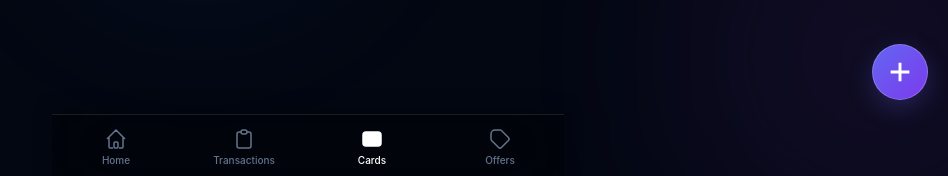
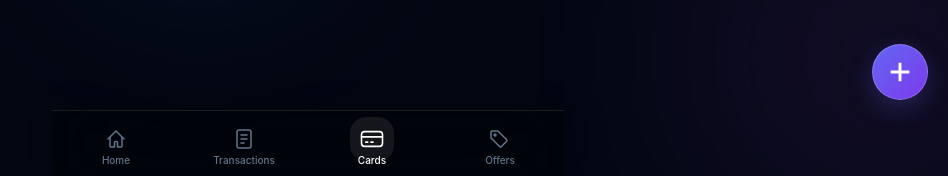
Before and after one commit to Naman7564/Cashback-tracker, a Django app: page /cards/ in a window 1280 px wide. Shown: the part 624-800 px from the top of the page, without its empty margins (332-1280 px from the left). Run offline with Django 5.2, Linux system fonts and the light colour scheme; data that the repository does not hold is empty; some libraries are stand-ins or nearby versions.

Commit message:
feat: redesign bottom nav icons with SF-style outlines + active pill
- New clean SVG icons: house, document/ledger, credit card, price tag
- All 1.5px stroke, stroke-linecap/linejoin round (SF Symbols style)
- Active state: white stroke + bg-white/8 squircle pill (44x44 rounded-2xl)
- Inactive: slate-600 (#64748b) stroke, no background
- Tap feedback: scale(0.92) on :active, scale(1.05) on active tab
- CSS-driven state toggle via .active class (no JS attribute manipulation)
- 200ms ease transitions on stroke color and pill opacity

Co-Authored-By: Claude <noreply@anthropic.com>

```diff
--- a/static/js/app.js
+++ b/static/js/app.js
@@ -36,18 +36,7 @@ function navigate(page) {
 function updateTabBar() {
     document.querySelectorAll('.nav-tab').forEach(tab => {
         const isActive = tab.dataset.page === currentPage;
-        const icon = tab.querySelector('.nav-icon');
-        if (isActive) {
-            icon.setAttribute('fill', 'currentColor');
-            icon.setAttribute('stroke', 'currentColor');
-            tab.classList.add('text-white');
-            tab.classList.remove('text-slate-500');
-        } else {
-            icon.setAttribute('fill', 'none');
-            icon.setAttribute('stroke', 'currentColor');
-            tab.classList.remove('text-white');
-            tab.classList.add('text-slate-500');
-        }
+        tab.classList.toggle('active', isActive);
     });
 }
 
--- a/templates/index.html
+++ b/templates/index.html
@@ -89,6 +89,13 @@
         .glass-input:focus { border-color: rgba(99,102,241,0.6); box-shadow: 0 0 0 2px rgba(99,102,241,0.1); }
         /* Glow dot */
         .glow-dot { border-radius: 50%; }
+        /* Nav tab tap */
+        .nav-tab:active .nav-icon { transform: scale(0.92); }
+        .nav-tab.active .nav-pill { opacity: 1; background: rgba(255,255,255,0.08); backdrop-filter: blur(12px); -webkit-backdrop-filter: blur(12px); }
+        .nav-tab.active .nav-icon { stroke: #fff; transform: scale(1.05); }
+        .nav-tab.active .nav-label { color: #fff; }
+        .nav-tab:not(.active) .nav-icon { stroke: #64748b; }
+        .nav-tab:not(.active) .nav-label { color: #64748b; }
     </style>
 </head>
 <body class="max-w-lg mx-auto relative">
@@ -261,22 +268,46 @@
     <!-- ===== BOTTOM TAB BAR ===== -->
     <nav class="fixed bottom-0 left-0 right-0 z-30 max-w-lg mx-auto">
         <div class="bg-black/40 backdrop-blur-2xl border-t border-white/10" style="padding-bottom: env(safe-area-inset-bottom, 0px); box-shadow: 0 -4px 20px rgba(0,0,0,0.3);">
-            <div class="flex justify-around pt-2 pb-1">
-                <button onclick="navigate('home')" class="nav-tab flex flex-col items-center gap-0.5 min-w-[64px] py-1" data-page="home">
-                    <svg class="w-6 h-6 nav-icon" viewBox="0 0 24 24" stroke-width="1.5"><path class="nav-stroke" d="M3 12l2-2m0 0l7-7 7 7M5 10v10a1 1 0 001 1h3m10-11l2 2m-2-2v10a1 1 0 01-1 1h-3m-4 0a1 1 0 01-1-1v-4a1 1 0 011-1h2a1 1 0 011 1v4a1 1 0 01-1 1h-2z"/></svg>
-                    <span class="text-[10px] font-medium">Home</span>
+            <div class="flex justify-around pt-1.5 pb-1">
+                <!-- Home -->
+                <button onclick="navigate('home')" class="nav-tab relative flex flex-col items-center min-w-[64px] py-1 transition-all duration-200" data-page="home">
+                    <div class="nav-pill absolute top-0 w-11 h-11 rounded-2xl transition-all duration-200 opacity-0"></div>
+                    <svg class="w-6 h-6 nav-icon relative z-10 mt-1.5 transition-all duration-200" viewBox="0 0 24 24" fill="none" stroke="currentColor" stroke-width="1.5" stroke-linecap="round" stroke-linejoin="round">
+                        <path d="M4 12l8-8 8 8"/>
+                        <path d="M6 10.5V19a1 1 0 001 1h3.5v-4.5a1 1 0 011-1h1a1 1 0 011 1V20H17a1 1 0 001-1v-8.5"/>
+                    </svg>
+                    <span class="nav-label text-[10px] font-medium relative z-10 mt-0.5 transition-colors duration-200">Home</span>
                 </button>
-                <button onclick="navigate('transactions')" class="nav-tab flex flex-col items-center gap-0.5 min-w-[64px] py-1" data-page="transactions">
-                    <svg class="w-6 h-6 nav-icon" viewBox="0 0 24 24" stroke-width="1.5"><path class="nav-stroke" d="M9 5H7a2 2 0 00-2 2v12a2 2 0 002 2h10a2 2 0 002-2V7a2 2 0 00-2-2h-2M9 5a2 2 0 002 2h2a2 2 0 002-2M9 5a2 2 0 012-2h2a2 2 0 012 2"/></svg>
-                    <span class="text-[10px] font-medium">Transactions</span>
+                <!-- Transactions -->
+                <button onclick="navigate('transactions')" class="nav-tab relative flex flex-col items-center min-w-[64px] py-1 transition-all duration-200" data-page="transactions">
+                    <div class="nav-pill absolute top-0 w-11 h-11 rounded-2xl transition-all duration-200 opacity-0"></div>
+                    <svg class="w-6 h-6 nav-icon relative z-10 mt-1.5 transition-all duration-200" viewBox="0 0 24 24" fill="none" stroke="currentColor" stroke-width="1.5" stroke-linecap="round" stroke-linejoin="round">
+                        <rect x="5" y="3" width="14" height="18" rx="2"/>
+                        <line x1="9" y1="8" x2="15" y2="8"/>
+                        <line x1="9" y1="12" x2="15" y2="12"/>
+                        <line x1="9" y1="16" x2="12" y2="16"/>
+                    </svg>
+                    <span class="nav-label text-[10px] font-medium relative z-10 mt-0.5 transition-colors duration-200">Transactions</span>
                 </button>
-                <button onclick="navigate('cards')" class="nav-tab flex flex-col items-center gap-0.5 min-w-[64px] py-1" data-page="cards">
-                    <svg class="w-6 h-6 nav-icon" viewBox="0 0 24 24" stroke-width="1.5"><path class="nav-stroke" d="M3 10h18M7 15h1m4 0h1m-7 4h12a3 3 0 003-3V8a3 3 0 00-3-3H6a3 3 0 00-3 3v8a3 3 0 003 3z"/></svg>
-                    <span class="text-[10px] font-medium">Cards</span>
+                <!-- Cards -->
+                <button onclick="navigate('cards')" class="nav-tab relative flex flex-col items-center min-w-[64px] py-1 transition-all duration-200" data-page="cards">
+                    <div class="nav-pill absolute top-0 w-11 h-11 rounded-2xl transition-all duration-200 opacity-0"></div>
+                    <svg class="w-6 h-6 nav-icon relative z-10 mt-1.5 transition-all duration-200" viewBox="0 0 24 24" fill="none" stroke="currentColor" stroke-width="1.5" stroke-linecap="round" stroke-linejoin="round">
+                        <rect x="2" y="5" width="20" height="14" rx="3"/>
+                        <line x1="2" y1="10" x2="22" y2="10"/>
+                        <line x1="6" y1="15" x2="8" y2="15"/>
+                        <line x1="11" y1="15" x2="13" y2="15"/>
+                    </svg>
+                    <span class="nav-label text-[10px] font-medium relative z-10 mt-0.5 transition-colors duration-200">Cards</span>
                 </button>
-                <button onclick="navigate('offers')" class="nav-tab flex flex-col items-center gap-0.5 min-w-[64px] py-1" data-page="offers">
-                    <svg class="w-6 h-6 nav-icon" viewBox="0 0 24 24" stroke-width="1.5"><path class="nav-stroke" d="M7 7h.01M7 3h5c.512 0 1.024.195 1.414.586l7 7a2 2 0 010 2.828l-7 7a2 2 0 01-2.828 0l-7-7A2 2 0 013 12V7a4 4 0 014-4z"/></svg>
-                    <span class="text-[10px] font-medium">Offers</span>
+                <!-- Offers -->
+                <button onclick="navigate('offers')" class="nav-tab relative flex flex-col items-center min-w-[64px] py-1 transition-all duration-200" data-page="offers">
+                    <div class="nav-pill absolute top-0 w-11 h-11 rounded-2xl transition-all duration-200 opacity-0"></div>
+                    <svg class="w-6 h-6 nav-icon relative z-10 mt-1.5 transition-all duration-200" viewBox="0 0 24 24" fill="none" stroke="currentColor" stroke-width="1.5" stroke-linecap="round" stroke-linejoin="round">
+                        <path d="M4 4h5.5a1 1 0 01.7.3l8.5 8.5a1 1 0 010 1.4l-5.5 5.5a1 1 0 01-1.4 0L3.3 11.2A1 1 0 013 10.5V5a1 1 0 011-1z"/>
+                        <circle cx="7" cy="8" r="1"/>
+                    </svg>
+                    <span class="nav-label text-[10px] font-medium relative z-10 mt-0.5 transition-colors duration-200">Offers</span>
                 </button>
             </div>
         </div>
```
